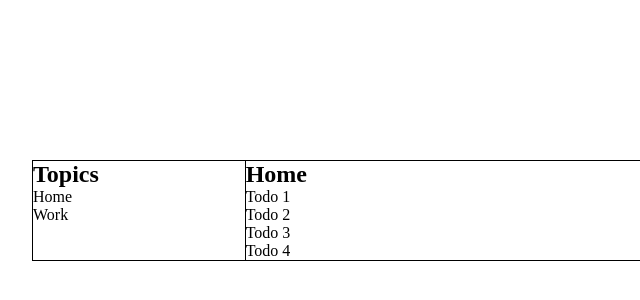
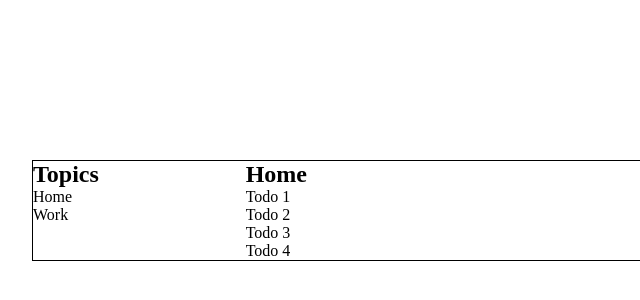
Before and after one commit to fmtayag/odin-todo, a website built with webpack: page src/index.html in a window 1280 px wide. Shown: the part 190-490 px from the top of the page, 288-928 px from the left. Built offline with nearby package versions, Linux system fonts and the light colour scheme.

Commit message:
Remove topics style

```diff
--- a/src/styles/style.css
+++ b/src/styles/style.css
@@ -20,10 +20,6 @@ body {
     width: 50vw;
 }
 
-#topics {
-    border-right: 1px solid black;
-}
-
 ul {
     list-style-type: none;
 }
```
